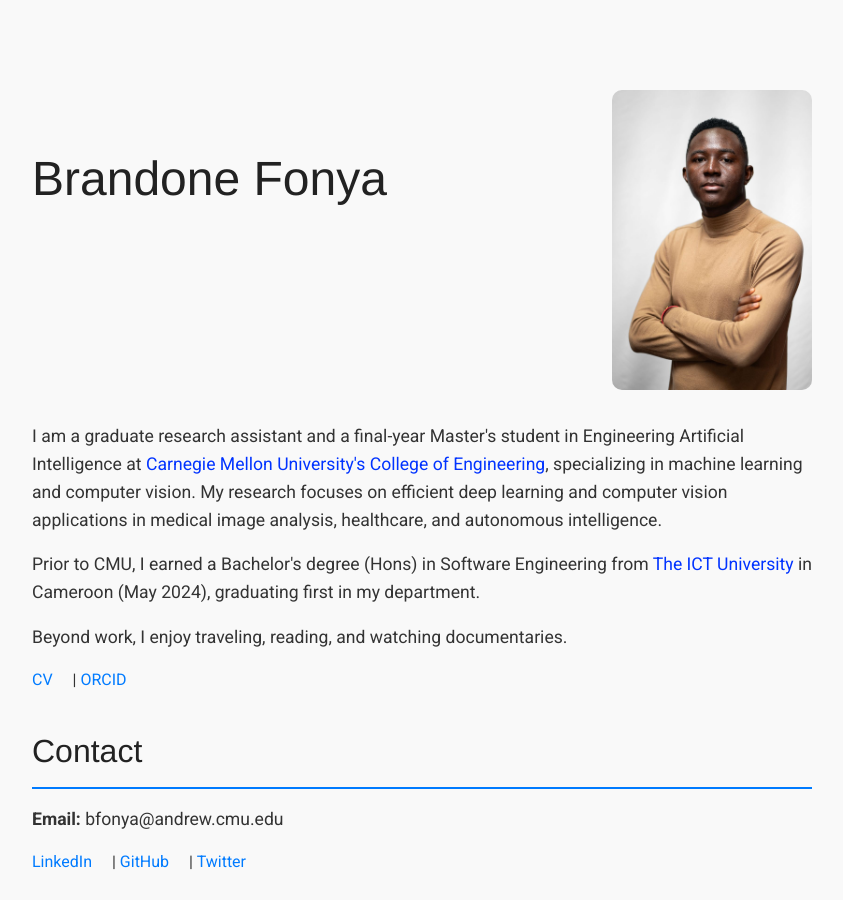
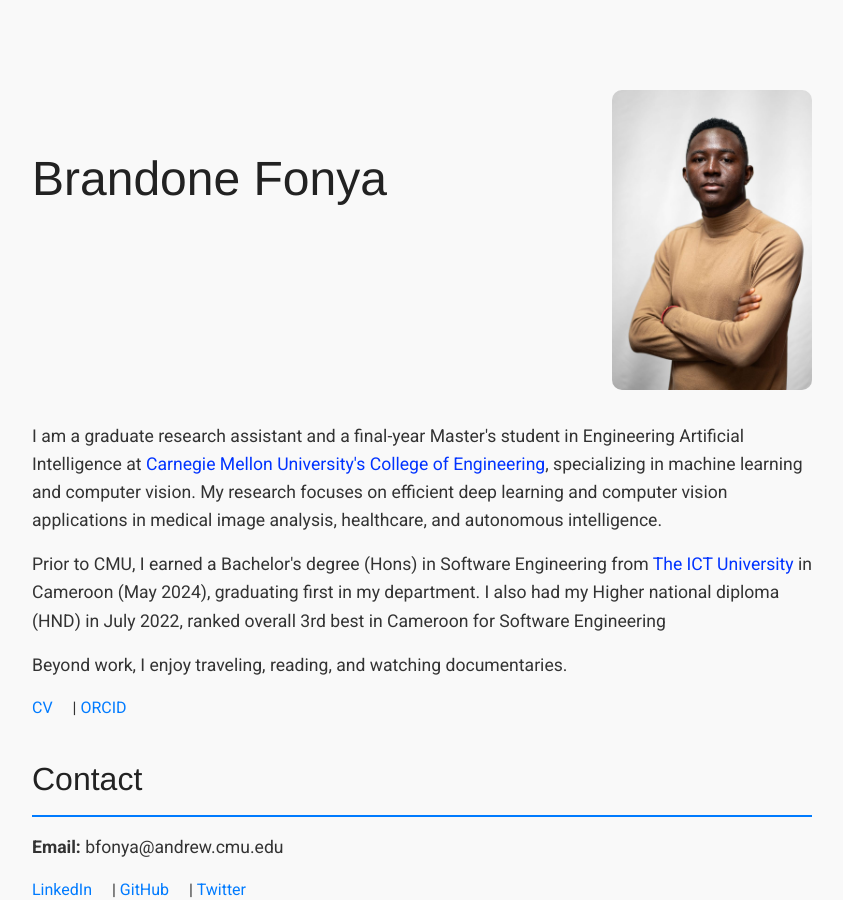
Before and after one commit to FonyaBrandone/FonyaBrandone.github.io, a Jekyll site: the page built from index.md, in a window 1280 px wide and 900 px high. Shown: the whole window, without its empty margins (218-1061 px from the left). Built offline with Jekyll 4.4.1, drawn with Linux system fonts in a browser that asks for light colours; some of the changed text lies outside the part shown.

Commit message:
Updated desc section

```diff
--- a/index.md
+++ b/index.md
@@ -16,7 +16,7 @@ description: Brandone Fonya's website
   <section class="about">
     <p>I am a graduate research assistant and a final-year Master's student in Engineering Artificial Intelligence at <a href="https://engineering.cmu.edu/">Carnegie Mellon University's College of Engineering</a>, specializing in machine learning and computer vision. My research focuses on efficient deep learning and computer vision applications in medical image analysis, healthcare, and autonomous intelligence.</p>
 
-    <p>Prior to CMU, I earned a Bachelor's degree (Hons) in Software Engineering from <a href="https://ictuniversity.org/">The ICT University</a> in Cameroon (May 2024), graduating first in my department.</p>
+    <p>Prior to CMU, I earned a Bachelor's degree (Hons) in Software Engineering from <a href="https://ictuniversity.org/">The ICT University</a> in Cameroon (May 2024), graduating first in my department. I also had my Higher national diploma (HND) in July 2022, ranked overall 3rd best in Cameroon for Software Engineering</p>
 
     <p>Beyond work, I enjoy traveling, reading, and watching documentaries.</p>
 
@@ -179,8 +179,8 @@ description: Brandone Fonya's website
     <h2>Teaching & Service</h2>
     <ul>
       <li>Conference Reviewer, <a href="https://appliedmldays.org/">Applied Machine Learning Days (AMLD) Africa, 2026</a></li>
-      <li>Graduate Teaching Assistant, <a href="https://courses.ece.cmu.edu/18661">Introduction to Machine Learning for Engineers (18-661)</a>, under <a href="https://www.ece.cmu.edu/directory/bios/joe-wong-carlee.html">Carlee Joe-Wong</a>, <em>Fall 2025</em></li>
-      <li>Graduate Teaching Assistant, <a href="https://www.africa.engineering.cmu.edu/academics/courses/04-701.html">Research Methods in Engineering (04-701)</a>, under <a href="https://mse.engineering.cmu.edu/directory/bios/dabo-ismaila.html">Ismaila Dabo</a>, <em>Fall 2025</em></li>
+      <!-- <li>Graduate Teaching Assistant, <a href="https://courses.ece.cmu.edu/18661">Introduction to Machine Learning for Engineers (18-661)</a>, under <a href="https://www.ece.cmu.edu/directory/bios/joe-wong-carlee.html">Carlee Joe-Wong</a>, <em>Fall 2025</em></li>
+      <li>Graduate Teaching Assistant, <a href="https://www.africa.engineering.cmu.edu/academics/courses/04-701.html">Research Methods in Engineering (04-701)</a>, under <a href="https://mse.engineering.cmu.edu/directory/bios/dabo-ismaila.html">Ismaila Dabo</a>, <em>Fall 2025</em></li> -->
       <li>IEEE Student Member, <em>2024 - Present</em></li>
     </ul>
   </section>
```
